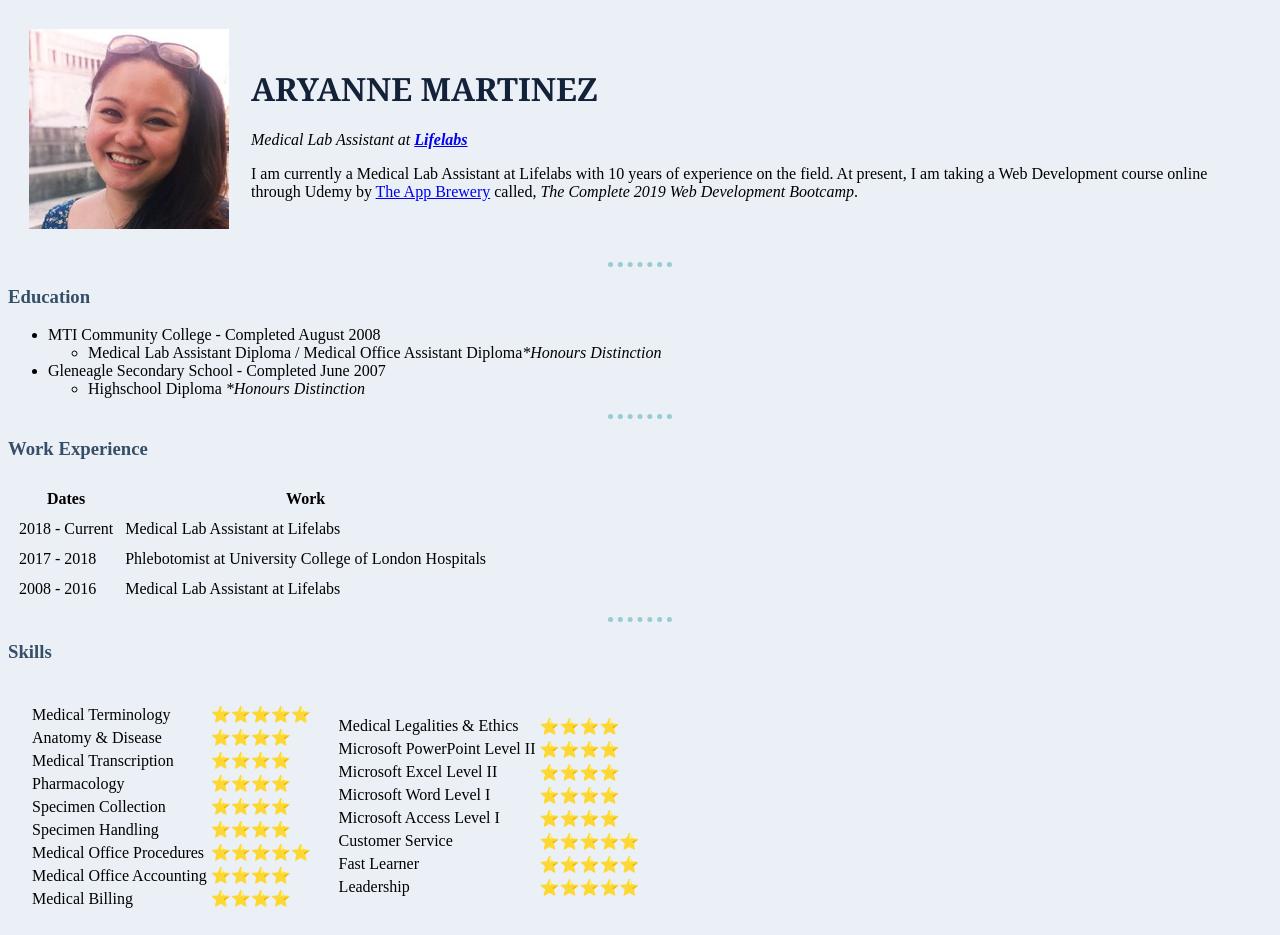
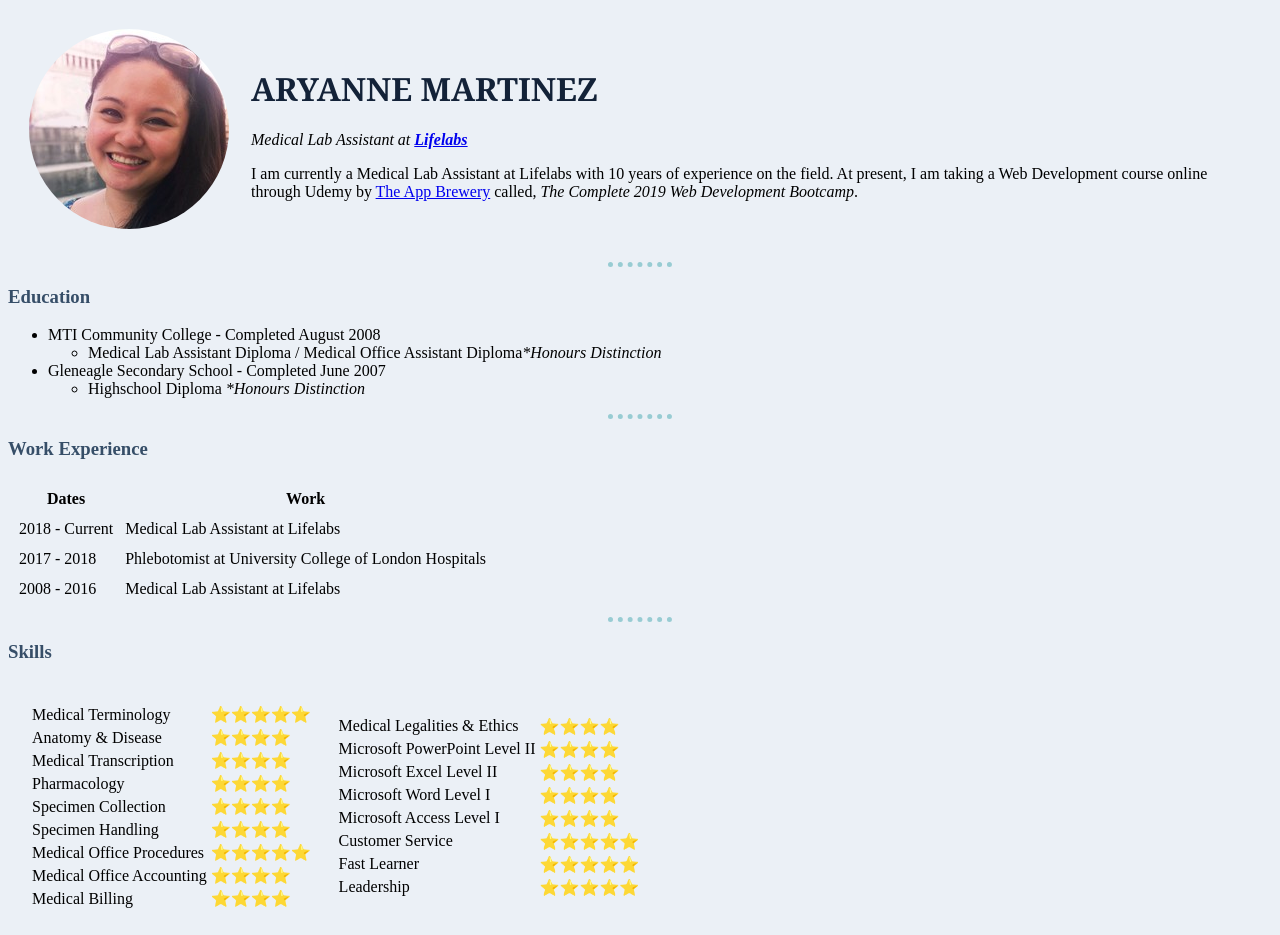
Before and after one commit to AryanneMartinez/CV, a plain HTML site: page index.html in a window 1280 px wide. Shown: the top 935 px of the page. Drawn offline with Linux system fonts and the light colour scheme.

Commit message:
Update styles.css

```diff
--- a/css/styles.css
+++ b/css/styles.css
@@ -20,3 +20,8 @@ hr {
   border-width: 5px;
   width: 5%;
 }
+
+.profile-pic {
+  border-radius: 100px 100px 100px 100px / 100px 100px 100px 100px;
+
+}
```
